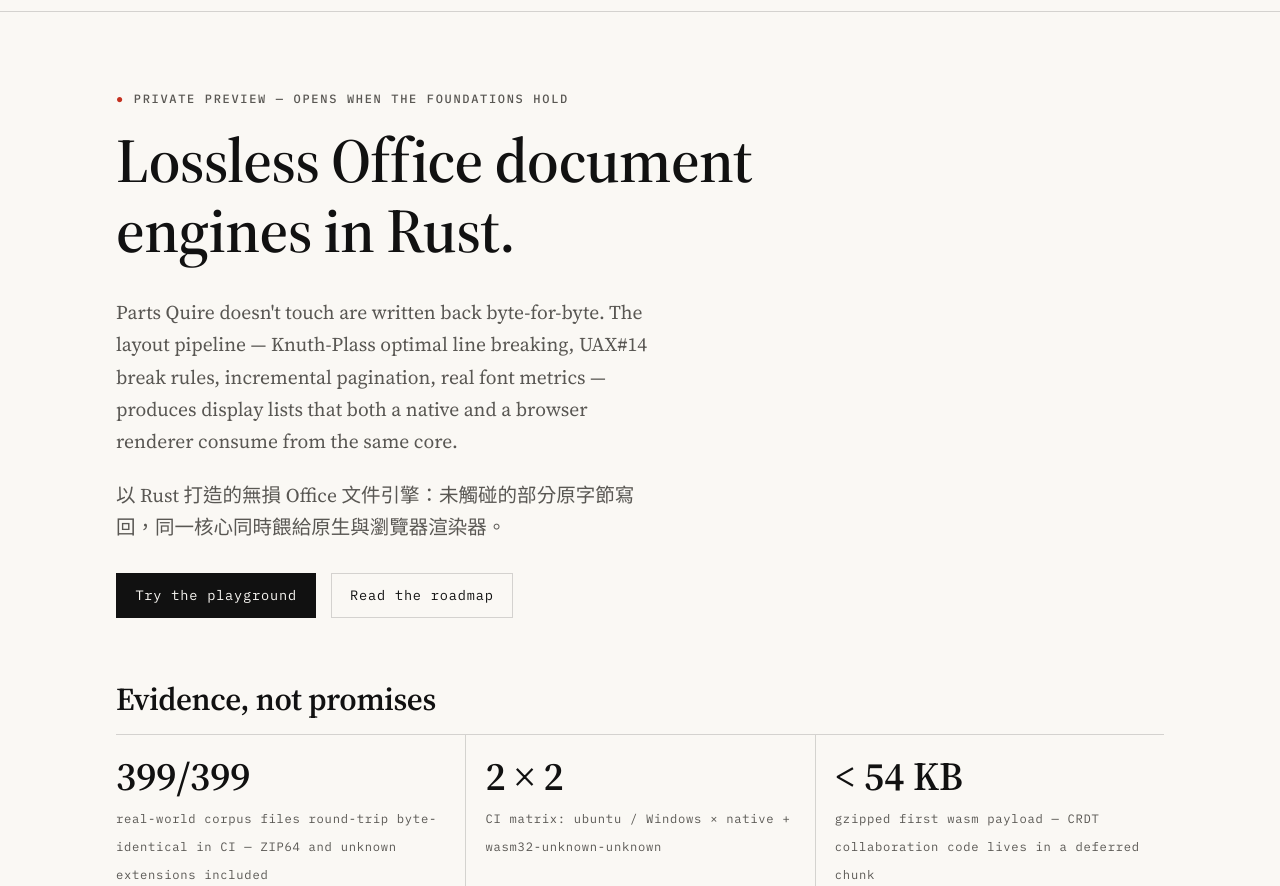
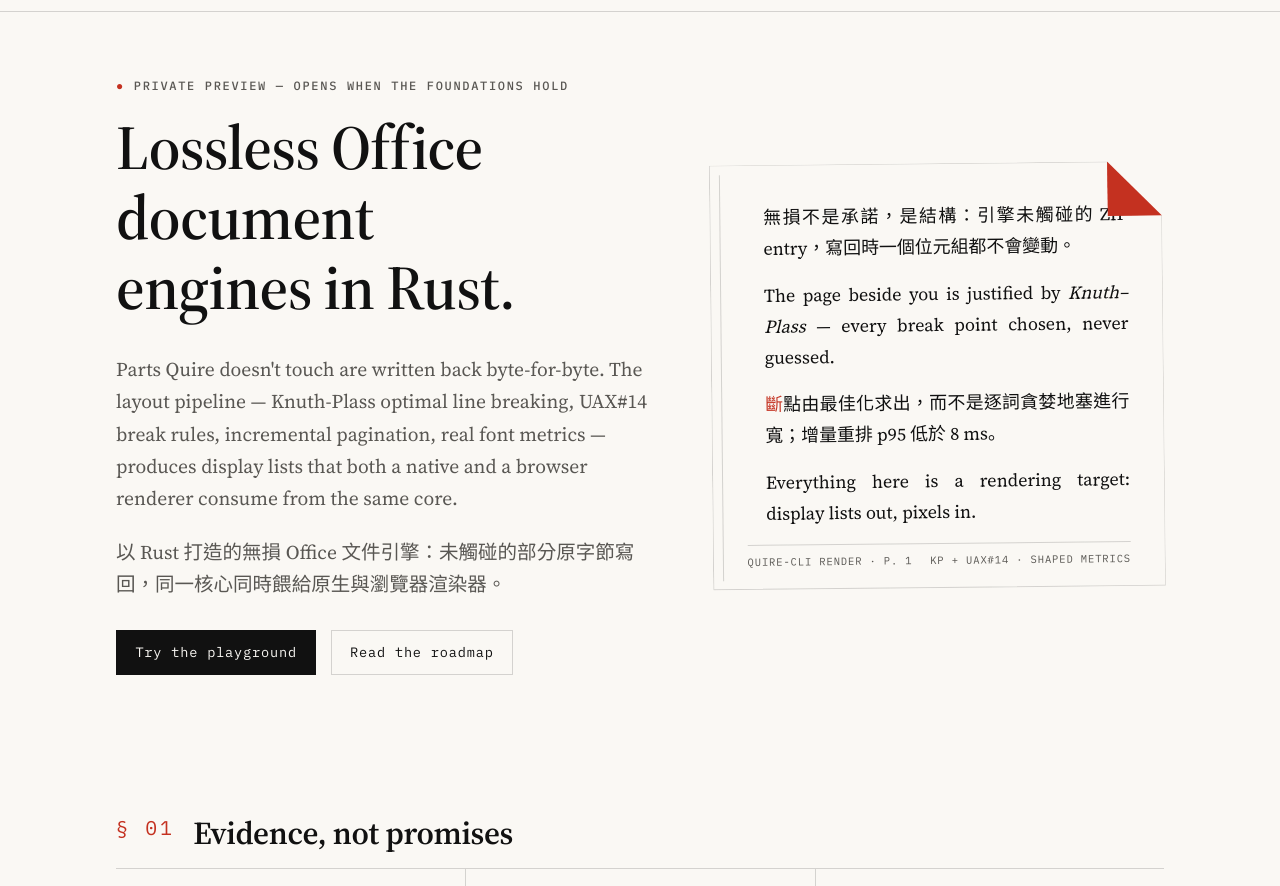
Before and after one commit to quire-office/quire-office.github.io, an Astro site: page / in a window 1280 px wide. Shown: the part 53-939 px from the top of the page. Built offline with nearby package versions, Linux system fonts and the light colour scheme; Astro itself is replaced by a stand-in of ours.

Commit message:
redesign(home): 樣張 hero（狗折角呼应 logo）、§ 編號節奏、進場動畫
- hero 右側加「排樣頁面」figure：微傾斜紙面＋clip-path 45° 狗折角（紅，logo fold 語言）、
  中英混排 justifying 行（展示斷行能力）、mono figcaption（render 來源標註）
- h2 加 § 01..04 編號（mono 紅），編輯節奏
- data-reveal IntersectionObserver 進場（單次、非循環、reduced-motion/無 JS 皆優雅退化）
- 修 ::first-letter 對 CJK 落 fallback 字型變豆腐塊 → 顯式 span

```diff
--- a/src/layouts/Base.astro
+++ b/src/layouts/Base.astro
@@ -59,6 +59,7 @@ const nav = [
   </head>
   <body>
     <a class="skip-link" href="#main">Skip to content</a>
+    <script is:inline>document.documentElement.classList.add('js');</script>
     <header class="site-header">
       <div class="wrap">
         <a class="brandlink" href="/" aria-label="Quire home">
@@ -87,5 +88,20 @@ const nav = [
         <span>© {year} Quire</span>
       </div>
     </footer>
+    <script is:inline>
+      (() => {
+        if (!('IntersectionObserver' in window) ||
+            matchMedia('(prefers-reduced-motion: reduce)').matches) {
+          document.querySelectorAll('[data-reveal]').forEach(el => el.classList.add('in'));
+          return;
+        }
+        const io = new IntersectionObserver(entries => {
+          for (const e of entries) {
+            if (e.isIntersecting) { e.target.classList.add('in'); io.unobserve(e.target); }
+          }
+        }, { rootMargin: '0px 0px -8% 0px' });
+        document.querySelectorAll('[data-reveal]').forEach(el => io.observe(el));
+      })();
+    </script>
   </body>
 </html>
--- a/src/pages/index.astro
+++ b/src/pages/index.astro
@@ -7,9 +7,10 @@ import Base from '../layouts/Base.astro';
   path="/"
 >
   <section class="hero">
-    <div class="wrap">
+    <div class="wrap hero-grid">
+      <div class="hero-copy">
         <p class="eyebrow"><span class="tick">●</span> Private preview — opens when the foundations hold</p>
-      <h1>Lossless Office document engines in Rust.</h1>
+        <h1>Lossless Office document engines in&nbsp;Rust.</h1>
         <p class="sub">
           Parts Quire doesn't touch are written back byte-for-byte. The layout pipeline —
           Knuth-Plass optimal line breaking, UAX#14 break rules, incremental pagination, real
@@ -24,20 +25,37 @@ import Base from '../layouts/Base.astro';
           <a class="btn btn-ghost" href="/roadmap">Read the roadmap</a>
         </div>
       </div>
+
+      <figure class="specimen" aria-label="Typeset page specimen produced by the Quire layout engine">
+        <div class="specimen-sheet">
+          <div class="specimen-lines" lang="zh-Hant">
+            <p class="set-line">無損不是承諾，是結構：引擎未觸碰的 ZIP entry，寫回時一個位元組都不會變動。</p>
+            <p class="set-line">The page beside you is justified by <em>Knuth–Plass</em> — every break point chosen, never guessed.</p>
+            <p class="set-line"><span class="fold-red">斷</span>點由最佳化求出，而不是逐詞貪婪地塞進行寬；增量重排 p95 低於 8 ms。</p>
+            <p class="set-line">Everything here is a rendering target: display lists out, pixels in.</p>
+          </div>
+          <figcaption>
+            <span>quire-cli render · p. 1</span>
+            <span>KP + UAX#14 · shaped metrics</span>
+          </figcaption>
+        </div>
+        <div class="specimen-fold" aria-hidden="true"></div>
+      </figure>
+    </div>
   </section>
 
   <section class="wrap" aria-labelledby="evidence-h">
-    <h2 id="evidence-h" style="margin-top:0;">Evidence, not promises</h2>
+    <h2 id="evidence-h"><span class="sec-no" aria-hidden="true">§ 01</span> Evidence, not promises</h2>
     <div class="stats">
-      <div>
-        <span class="num">399/399</span>
+      <div class="stat" data-reveal>
+        <span class="num" data-count="399" data-suffix="/399">399/399</span>
         <span class="lbl">real-world corpus files round-trip byte-identical in CI — ZIP64 and unknown extensions included</span>
       </div>
-      <div>
+      <div class="stat" data-reveal>
         <span class="num">2 × 2</span>
         <span class="lbl">CI matrix: ubuntu / Windows × native + wasm32-unknown-unknown</span>
       </div>
-      <div>
+      <div class="stat" data-reveal>
         <span class="num">&lt; 54 KB</span>
         <span class="lbl">gzipped first wasm payload — CRDT collaboration code lives in a deferred chunk</span>
       </div>
@@ -45,25 +63,25 @@ import Base from '../layouts/Base.astro';
   </section>
 
   <section class="wrap" aria-labelledby="formats-h">
-    <h2 id="formats-h" style="margin-top:1rem;">One lossless core, three document formats</h2>
-    <p>
+    <h2 id="formats-h"><span class="sec-no" aria-hidden="true">§ 02</span> One lossless core, three document formats</h2>
+    <p class="lede">
       The bet: DOCX, XLSX and PPTX share most of what is hard — the OPC container
       (zip + XML, lossless at byte level), OOXML part/model handling, and the same
       lossless discipline. Each format reuses that core instead of forking it, and keeps
       the layout model its format demands.
     </p>
     <div class="formats">
-      <article>
+      <article class="fmt" data-reveal>
         <div class="fmt-tag"><span>DOCX</span><span class="fmt-state now">Now</span></div>
         <h3>Flow</h3>
         <p>Lossless round-trip plus the line-breaking and pagination pipeline — what the private preview runs on.</p>
       </article>
-      <article>
+      <article class="fmt" data-reveal>
         <div class="fmt-tag"><span>XLSX</span><span class="fmt-state">Next</span></div>
         <h3>Grid</h3>
         <p>Sibling format crate on the same OPC/lossless core: workbook model, formula engine, sheet render list.</p>
       </article>
-      <article>
+      <article class="fmt" data-reveal>
         <div class="fmt-tag"><span>PPTX</span><span class="fmt-state">Then</span></div>
         <h3>Canvas</h3>
         <p>Slide and shape model reusing the layout and shaping crates; its own presentation render list.</p>
@@ -76,21 +94,21 @@ import Base from '../layouts/Base.astro';
   </section>
 
   <section class="wrap" aria-labelledby="principles-h">
-    <h2 id="principles-h">Principles the build enforces</h2>
+    <h2 id="principles-h"><span class="sec-no" aria-hidden="true">§ 03</span> Principles the build enforces</h2>
     <div class="rows">
-      <div class="row">
+      <div class="row" data-reveal>
         <div class="k">Lossless by construction</div>
         <p>Untouched ZIP entries are copied byte-for-byte on write-back; <code>roundtrip --check</code> plus a 400-file corpus gate it on every commit across two OSes.</p>
       </div>
-      <div class="row">
+      <div class="row" data-reveal>
         <div class="k">One core, two targets</div>
         <p>The engine compiles to native and <code>wasm32-unknown-unknown</code>. The browser shell is a thin platform adapter, not a second implementation.</p>
       </div>
-      <div class="row">
+      <div class="row" data-reveal>
         <div class="k">Layering, machine-checked</div>
         <p>Format crates never import shells; shells enter through one engine API. A CI script enforces the boundary instead of a code review convention.</p>
       </div>
-      <div class="row">
+      <div class="row" data-reveal>
         <div class="k">Real typesetting</div>
         <p>Shaped advances against real font metrics, Knuth-Plass optimal breaks, incremental pagination with p95 reflow under 8 ms.</p>
       </div>
@@ -98,7 +116,7 @@ import Base from '../layouts/Base.astro';
   </section>
 
   <section class="wrap" aria-labelledby="waitlist-h">
-    <h2 id="waitlist-h">Opening soon</h2>
+    <h2 id="waitlist-h"><span class="sec-no" aria-hidden="true">§ 04</span> Opening soon</h2>
     <p>
       The engine is in private preview while the foundations — XLSX groundwork and the
       collaborative layer — hold. When the site opens, this section becomes a one-field
--- a/src/styles/global.css
+++ b/src/styles/global.css
@@ -243,7 +243,20 @@ code {
 /* --- hero ----------------------------------------------------------------- */
 
 .hero {
-  padding-block: clamp(3rem, 6vw, 5.5rem) clamp(2.4rem, 5vw, 4rem);
+  padding-block: clamp(2.6rem, 5vw, 4.6rem) clamp(2.2rem, 4vw, 3.6rem);
+}
+
+.hero-grid {
+  display: grid;
+  grid-template-columns: minmax(0, 1.08fr) minmax(0, 0.92fr);
+  gap: clamp(2rem, 5vw, 4.5rem);
+  align-items: center;
+}
+
+@media (max-width: 900px) {
+  .hero-grid {
+    grid-template-columns: 1fr;
+  }
 }
 
 .hero h1 {
@@ -290,6 +303,124 @@ code {
   border-color: var(--fg);
   background: transparent;
   color: var(--fg);
+}
+
+/* --- hero specimen (the page renders itself: our core is the demo) -------- */
+
+.specimen {
+  position: relative;
+  margin: 0;
+  padding-block: 1.4rem;
+  transform: rotate(-0.6deg);
+}
+
+.specimen-sheet {
+  position: relative;
+  background: var(--bg);
+  border: 1px solid var(--rule);
+  padding: clamp(1.4rem, 3vw, 2.2rem) clamp(1.3rem, 3vw, 2.1rem) 0.9rem;
+  /* dog-ear notch: the corner is physically folded away (45°, same as the mark) */
+  clip-path: polygon(0 0, calc(100% - 3.4rem) 0, 100% 3.4rem, 100% 100%, 0 100%);
+}
+
+/* thin column rule down the sheet margin, like a print proof */
+.specimen-sheet::before {
+  content: "";
+  position: absolute;
+  inset: 0.55rem auto 0.55rem 0.55rem;
+  width: 1px;
+  background: var(--rule);
+}
+
+.specimen-lines {
+  padding-left: clamp(0.7rem, 2vw, 1.2rem);
+}
+
+.specimen-lines .set-line {
+  font-size: clamp(0.98rem, 0.9rem + 0.35vw, 1.12rem);
+  line-height: 1.75;
+  margin: 0 0 0.85em;
+  max-width: none;
+  text-align: justify;
+  hyphens: auto;
+}
+
+.specimen-lines .set-line:nth-child(2) {
+  font-family: var(--font-serif);
+}
+
+.specimen-lines em {
+  font-style: italic;
+}
+
+/* one line carries the letterpress red — the fold-face language, kept to one stroke
+   (explicit span: ::first-letter picked a fallback face and rendered tofu for 斷) */
+.specimen-lines .fold-red {
+  color: var(--accent-text);
+}
+
+.specimen-sheet figcaption {
+  display: flex;
+  justify-content: space-between;
+  gap: 1rem;
+  border-top: 1px solid var(--rule);
+  margin-top: 0.4rem;
+  padding-block: 0.55rem 0.2rem;
+  font-family: var(--font-mono);
+  font-size: 0.66rem;
+  letter-spacing: 0.08em;
+  text-transform: uppercase;
+  color: var(--muted);
+}
+
+.specimen-sheet figcaption span {
+  white-space: nowrap;
+}
+
+/* the dog-eared corner: same 45° language as the mark's fold face */
+.specimen-fold {
+  position: absolute;
+  top: 1.4rem;
+  right: 0;
+  width: 3.4rem;
+  height: 3.4rem;
+  pointer-events: none;
+}
+
+/* inner flap triangle — the page back side, letterpress red */
+.specimen-fold::after {
+  content: "";
+  position: absolute;
+  inset: 0;
+  background: var(--vermilion);
+  clip-path: polygon(0 0, 0 100%, 100% 100%);
+}
+
+/* section numbering — editorial rhythm */
+
+.sec-no {
+  font-family: var(--font-mono);
+  font-weight: 400;
+  font-size: 0.62em;
+  letter-spacing: 0.14em;
+  color: var(--accent-text);
+  vertical-align: 0.45em;
+  margin-right: 0.6em;
+}
+
+/* entrance: content lifts once, quietly; never loops */
+
+@media (prefers-reduced-motion: no-preference) {
+  .js [data-reveal] {
+    opacity: 0;
+    transform: translateY(14px);
+    transition: opacity 0.55s ease, transform 0.55s ease;
+  }
+
+  .js [data-reveal].in {
+    opacity: 1;
+    transform: none;
+  }
 }
 
 /* --- stats ----------------------------------------------------------------- */
```
Lines whose indentation alone changed are shown as unchanged.
